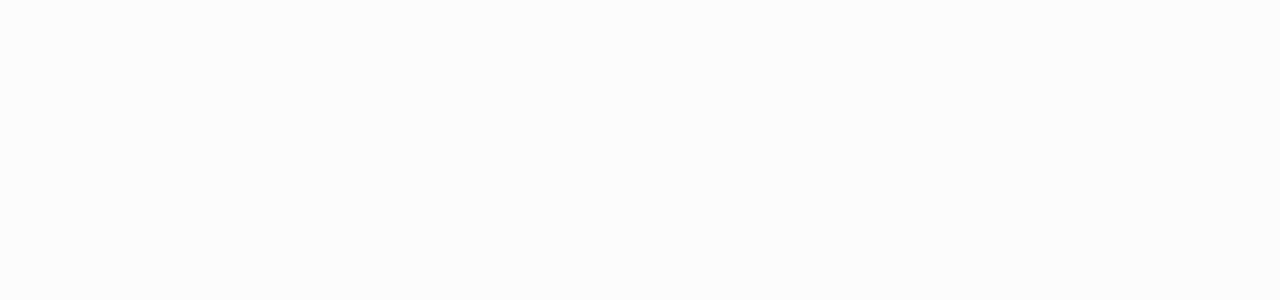
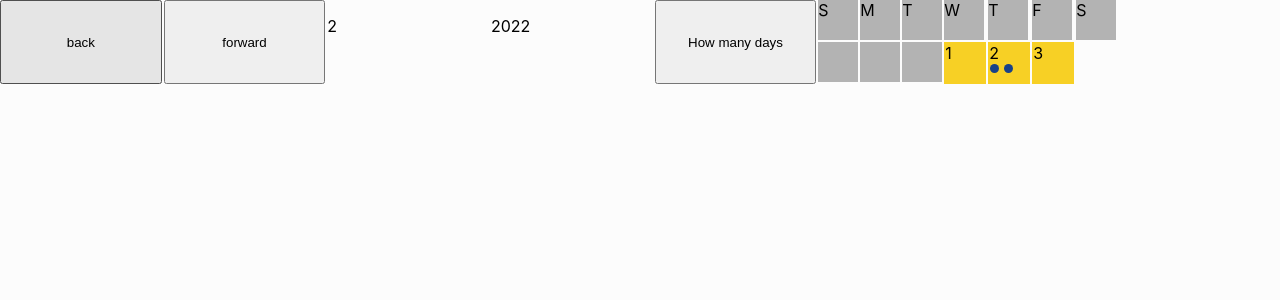
Before and after one commit to antoniudin/coffee, a React (Create React App) app: page /prov in a window 1280 px wide. Before the commit this address had no page. Shown: the top 300 px of the page. Built offline with nearby package versions, Linux system fonts and the light colour scheme.

Commit message:
Calendar component improved

```diff
--- a/src/App.js
+++ b/src/App.js
@@ -3,6 +3,7 @@ import FAQ from './pages/FAQ';
 import MAIN from './pages/MAIN';
 import Explore from './pages/Explore';
 import {Routes, Route} from 'react-router-dom';
+import ProviderCal from './pages/ProviderCal';
 
 export default function App() {
 
@@ -11,6 +12,7 @@ export default function App() {
       <Routes>
       <Route path="/explore:id" element={<Explore home={'test'}/>}/>
       <Route path="/explore" element={<Explore home={'test'}/>}/>
+      <Route path="/prov" element={<ProviderCal/>}/>
       <Route path="/faq" element={<FAQ/>}/>
       <Route path="/" exact element={<MAIN/>}/>
       </Routes>
--- a/src/components/Calendar.js
+++ b/src/components/Calendar.js
@@ -1,38 +1,59 @@
-import React from 'react'
+import React, { useEffect, useLayoutEffect, useState } from 'react'
 import Button from './Button'
+import { Fragment } from 'react/cjs/react.development'
 
-export default function Calendar(props) {
+export default function Calendar() {
 
-  const days = [
 
-    {day:29, avaliable:false},
-    {day:30, avaliable:false},
-    {day:31, avaliable:false},
-    {day:1, avaliable:false},
-    {day:2, avaliable:true},
-    {day:3, avaliable:true},
-    {day:4, avaliable:false},
-    {day:5, avaliable:true},
-    {day:6, avaliable:true},
-    {day:7, avaliable:true},
-    {day:8, avaliable:false},
-    {day:9, avaliable:true},
-    {day:10, avaliable:true},
+  const [month, setMonth ] = useState(getMonth())
+  const [year, setYear ] = useState(getYear())
+  const [state, setState] = useState({
+    emptyDays:[1,2,3],
+    week:['S','M','T','W','T','F','S'],
+    days:[1,2,3],
+  })
+
+  const events=[
+    {id:1, day:2, providerId:1, consumerId:2, start:'5', end:'6', time:'pm', type:'meeting'},
+    {id:2, day:2, providerId:1, consumerId:2, start:'4', end:'5', time:'pm', type:'phonecall'},
+    {id:3, day:7, providerId:1, consumerId:2, start:'8', end:'9', time:'am', type:'consultation'}
   ]
 
-  const today = 1
+  function getMonth() {
+    const today = new Date();
+    return today.getMonth()+1;
+  }
 
-  const events = [
-    {id:1, day:2, providerId:1, consumerId:2, start:'5', end:'6', time:'pm', type:'meeting'},
-    {id:2, day:2, providerId:1, consumerId:2, start:'4', end:'5', time:'pm', type:'phonecall'},
-    {id:3, day:6, providerId:1, consumerId:2, start:'8', end:'9', time:'am', type:'consultation'}
-  ]
+  function getYear() {
+    const today = new Date();
+    return today.getFullYear();;
+  }
+
+
+
+  useEffect (()=> {
+
+  })
 
   function tooltipBuilder(eventId){
     const event = events.find(event=>event.id==eventId)
     const result = event.type + " from " + event.start + event.time + " to " + event.end + event.time
     return result
   }
+
+  function fillCalendar (num) {
+    const days = []
+    for (let i=1; i<=num; i++) {
+      days.push(i)
+    }
+    setState({...state, days})
+}
+
+function daysInMonth (month, year) {
+  weekday(month, year)
+  const num = new Date(year, month, 0).getDate()
+  fillCalendar(num)
+}
 
 
   function findEvent (day) {
@@ -43,16 +64,66 @@ export default function Calendar(props) {
     return activeEvents
   }
 
-  return <div className="calendar">
-      {days.map(obj=>
-        <div className={`cell ${obj.day>today && obj.avaliable ? 'activeCell':null}`}>
-            {obj.day}
+  function weekday(month, year) {
+    const wdays = [0,1,2,3,4,5,6];
+    const d = new Date(year, month, 1)
+    const emptyDays = wdays[d.getDay()];
+    console.log(emptyDays)
+  }
+
+  function forwardMonth (month) {
+    setMonth(month+1);
+    if (month>11) {
+      setYear(year+1);
+      setMonth(month-11)
+    }
+    return month
+  }
+
+  function backwardMonth (month) {
+    setMonth(month-1);
+    if (month<2) {
+      setYear(year-1);
+      setMonth(month+11)
+    }
+    return month
+  }
+
+
+
+
+  return <Fragment>
+    <button onClick={()=>backwardMonth(month)}>back</button>
+    <button onClick={()=>forwardMonth(month)}>forward</button>
+    <p>{month}</p>
+    <p>{year}</p>
+
+    <button onClick={()=>daysInMonth(month, year)}>How many days</button>
+    {/* <button onClick={()=>weekday()}>emp</button> */}
+
+    <div className="calendar">
+    {state.week.map(day=>
+        <div className="cell">{day}</div>
+        )}
+
+      {state.emptyDays.map(day=>
+        <div className="cell"></div>
+        )}
+
+      {state.days.map(obj=>
+        <div className={'activeCell'}>
+            {obj}
             <div className="events">
-            {findEvent(obj.day).map(event=>
+            {findEvent(obj).map(event=>
                 <div className="event" title={tooltipBuilder(event.id)} key={event.id}></div>
                 )}
             </div>
         </div>
       )}
   </div>
+
+
+
+
+  </Fragment>
 }
--- /dev/null
+++ b/src/pages/ProviderCal.js
@@ -0,0 +1,16 @@
+import '../navigation.css'
+import Calendar from '../components/Calendar'
+
+export default function ProviderCal() {
+
+
+
+
+    return (
+    <div className='page'>
+            <div className="calendar">
+            <Calendar/>
+            </div>
+    </div>
+);
+}
```
